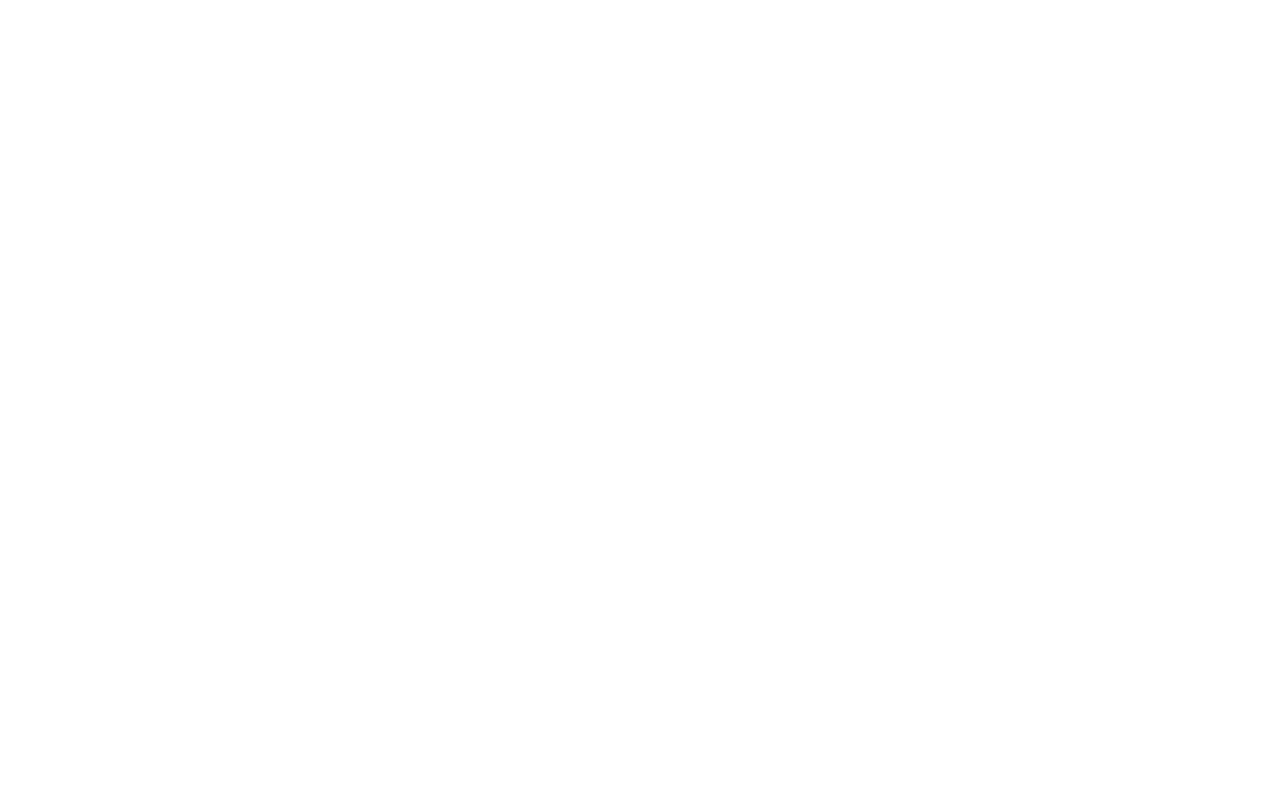
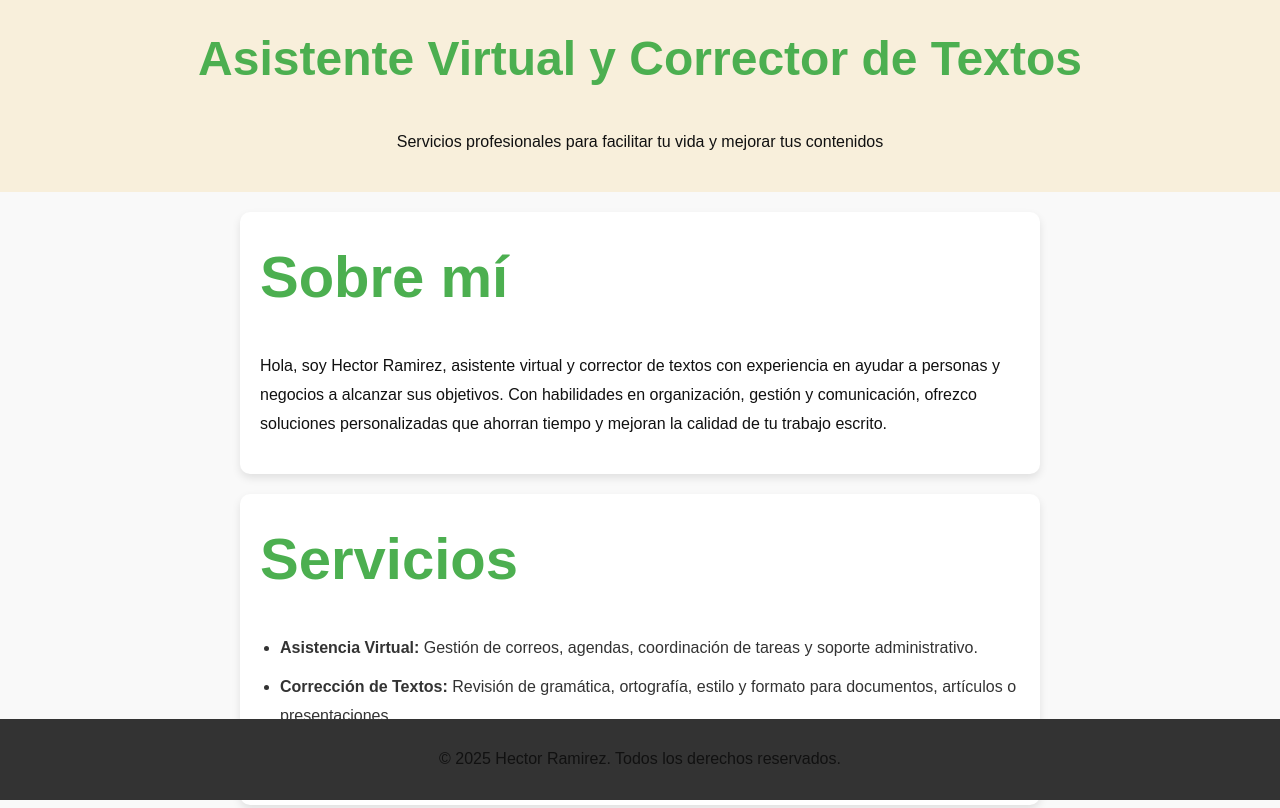
Before and after one commit to gatofelix20/personal-proyecto, a plain HTML site: page index.html in a window 1280 px wide. Shown: the top 808 px of the page. Drawn offline with Linux system fonts and the light colour scheme.

Commit message:
Cambios presentacion

```diff
--- a/css/styles.css
+++ b/css/styles.css
@@ -2,7 +2,6 @@
     --blanco: #FFF;
     --negro: #111111;
     --gris: #343A40;
-
     --fuentePrincipal: 'Raleway', sans-serif;
 }
 
@@ -10,7 +9,10 @@ html {
     font-size: 62.5%;
     box-sizing: border-box;
 }
-*, *:before, *:after {
+
+*,
+*:before,
+*:after {
     box-sizing: inherit;
 }
 
@@ -19,33 +21,42 @@ body {
     font-size: 1.6rem;
     line-height: 1.8;
 }
-h1, h2, h3 {
+
+h1,
+h2,
+h3 {
     font-weight: 900;
     line-height: 1.2;
     margin: 1rem 0 4rem 0;
 }
 
-h1{
+h1 {
     font-size: 4.8rem;
 }
+
 h2 {
     font-size: 5.8rem;
 }
+
 h3 {
     font-size: 5rem;
 }
+
 a {
     text-decoration: none;
 }
+
 img {
     max-width: 100%;
     display: block;
 }
+
 .contenedor {
     max-width: 120rem;
     margin: 0 auto;
     width: 90%;
 }
+
 .btn {
     color: var(--gris);
     background-color: var(--blanco);
@@ -53,15 +64,79 @@ img {
     padding: .5rem 2rem;
     transition: background-color .3s;
 }
+
 .btn:hover {
     background-color: var(--gris);
     color: var(--blanco);
 }
 
+
 /** Utilidades **/
+
 .text-center {
     text-align: center;
 }
+
 .mt-5 {
     margin-top: 5rem;
 }
+
+body {
+    font-family: Arial, sans-serif;
+    margin: 0;
+    padding: 0;
+    background-color: #f9f9f9;
+    color: #333;
+}
+
+header {
+    background-color: #f8efdb;
+    color: white;
+    padding: 20px;
+    text-align: center;
+}
+
+p {
+    color: #111111;
+}
+
+section {
+    padding: 20px;
+    max-width: 800px;
+    margin: 20px auto;
+    background-color: white;
+    border-radius: 10px;
+    box-shadow: 0 4px 8px rgba(0, 0, 0, 0.1);
+}
+
+h1,
+h2 {
+    color: #4CAF50;
+}
+
+ul {
+    padding-left: 20px;
+}
+
+ul li {
+    margin-bottom: 10px;
+}
+
+footer {
+    text-align: center;
+    padding: 10px;
+    background-color: #333;
+    color: white;
+    position: fixed;
+    bottom: 0;
+    width: 100%;
+}
+
+a {
+    color: #4CAF50;
+    text-decoration: none;
+}
+
+a:hover {
+    text-decoration: underline;
+}
--- a/index.html
+++ b/index.html
@@ -1,5 +1,6 @@
 <!DOCTYPE html>
 <html lang="en">
+
 <head>
     <meta charset="UTF-8">
     <meta http-equiv="X-UA-Compatible" content="IE=edge">
@@ -11,9 +12,53 @@
     <link rel="stylesheet" href="css/normalize.css">
     <link rel="stylesheet" href="css/styles.css">
 </head>
+
 <body>
 
+    <header>
+        <h1> Asistente Virtual y Corrector de Textos</h1>
+        <p>Servicios profesionales para facilitar tu vida y mejorar tus contenidos</p>
+    </header>
 
-   <!-- <script src="js/imagenes.js"></script>-->
+    <section>
+        <h2>Sobre mí</h2>
+        <p>Hola, soy Hector Ramirez, asistente virtual y corrector de textos con experiencia en ayudar a personas y negocios a alcanzar sus objetivos. Con habilidades en organización, gestión y comunicación, ofrezco soluciones personalizadas que ahorran
+            tiempo y mejoran la calidad de tu trabajo escrito.</p>
+    </section>
+
+    <section>
+        <h2>Servicios</h2>
+        <ul>
+            <li><strong>Asistencia Virtual:</strong> Gestión de correos, agendas, coordinación de tareas y soporte administrativo.</li>
+            <li><strong>Corrección de Textos:</strong> Revisión de gramática, ortografía, estilo y formato para documentos, artículos o presentaciones.</li>
+            <li><strong>Redacción:</strong> Creación de contenido claro, profesional y adaptado a tus necesidades.</li>
+        </ul>
+    </section>
+
+    <section>
+        <h2>¿Por qué elegir mis servicios?</h2>
+        <ul>
+            <li>Atención personalizada y enfoque en tus objetivos.</li>
+            <li>Compromiso con la excelencia y la puntualidad.</li>
+            <li>Flexibilidad para adaptarme a tus necesidades específicas.</li>
+        </ul>
+    </section>
+
+    <section>
+        <h2>Contacto</h2>
+        <p>¿Tienes un proyecto en mente? ¡Estoy aquí para ayudarte!</p>
+        <p>Envíame un correo a <a href="aniceto.0760@gmail.com">aniceto.0760@gmail.com</a> </p>
+        <p><a href="#">LinkedIn</a> | <a href="#">Twitter</a></p>
+
+
+    </section>
+
+    <footer>
+        <p>© 2025 Hector Ramirez. Todos los derechos reservados.</p>
+    </footer>
+
+
+    <!-- <script src="js/imagenes.js"></script>-->
 </body>
+
 </html>
```
